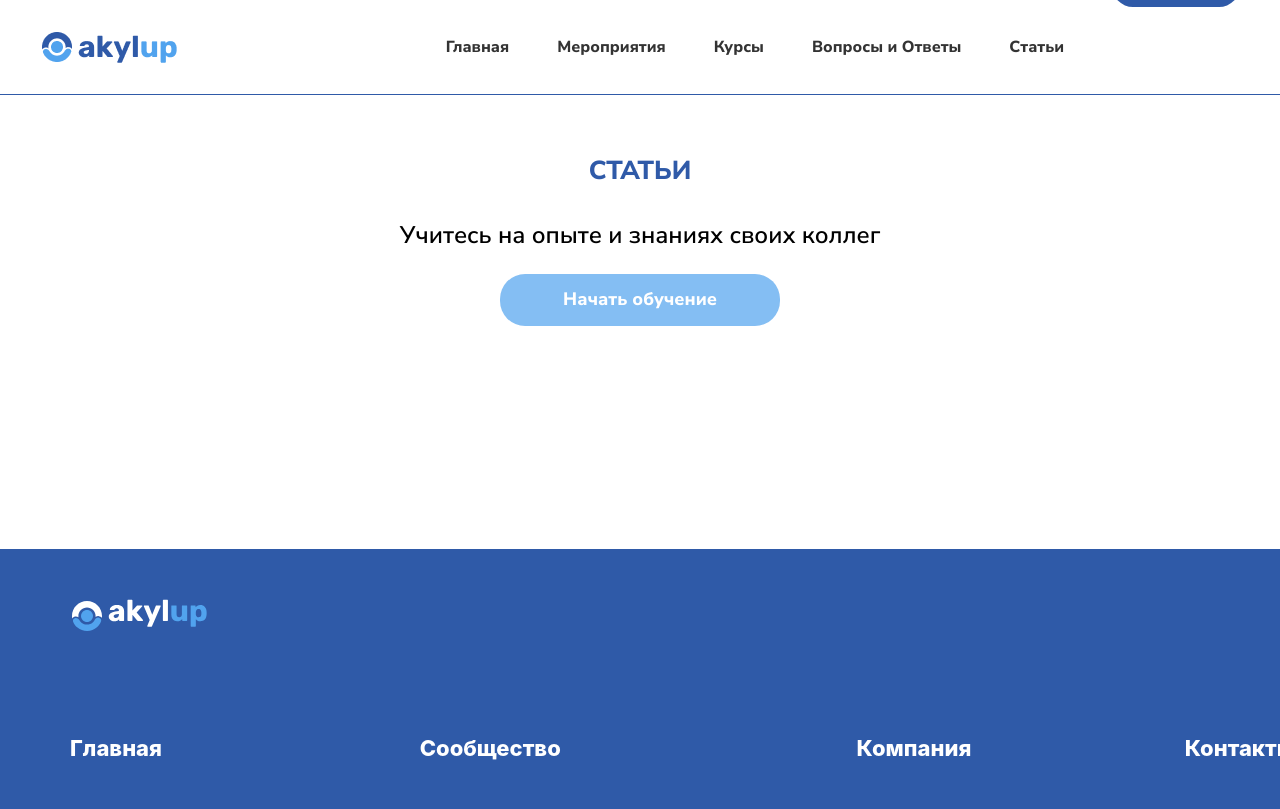
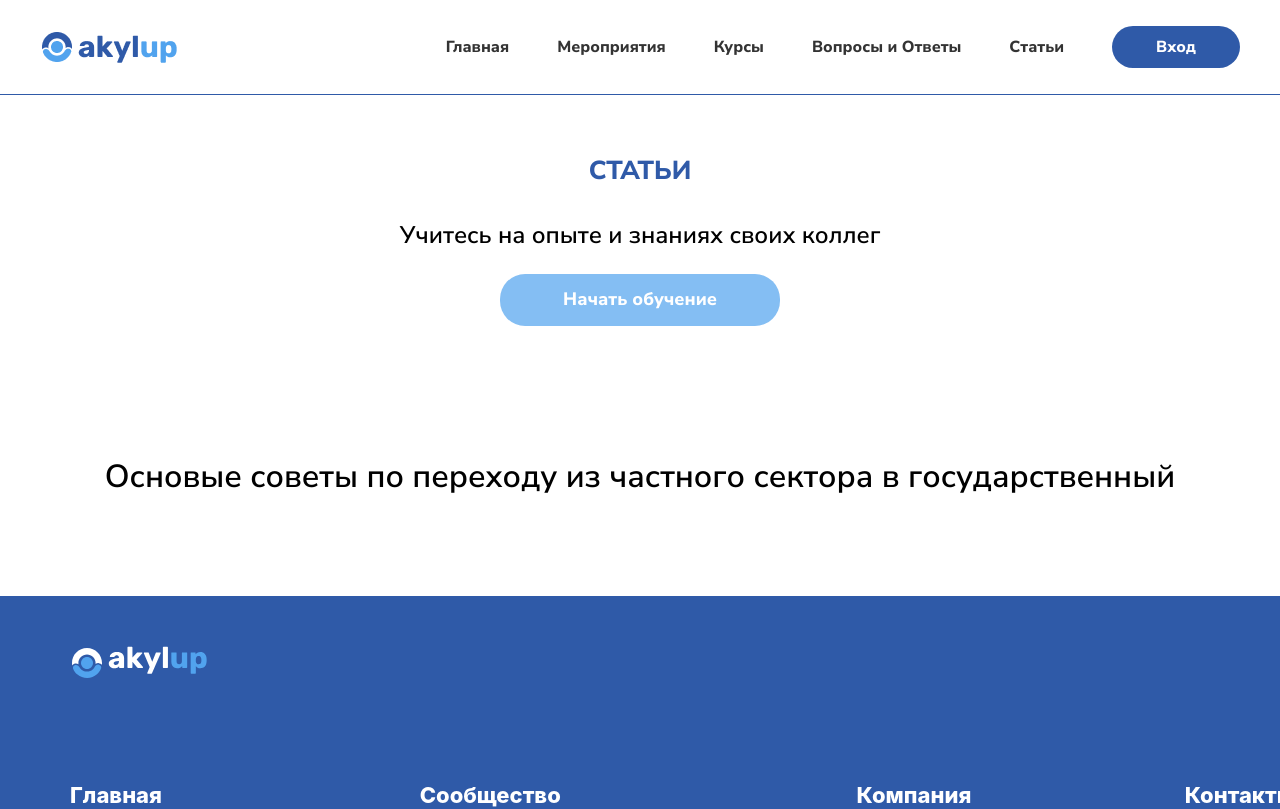
Before and after one commit to 09mazya/AkylUP, a React (Create React App) app: page /articles in a window 1280 px wide. Shown: the top 809 px of the page. Built offline with nearby package versions, Linux system fonts and the light colour scheme; the HTML template or start-up script is replaced by a standard one.

Commit message:
fix problems

```diff
--- a/src/pages/Articles/Articles.css
+++ b/src/pages/Articles/Articles.css
@@ -9,7 +9,7 @@
   color: #000000;
 }
 
-button {
+.article-btn {
   padding: 15px 20px;
   width: 280px;
   height: 52px;
@@ -23,5 +23,16 @@ button {
   color: #ffffff;
   border: none;
   cursor: pointer;
-  margin-bottom: 123px;
+  margin-bottom: 80px;
 }
+
+.articles-list-p {
+  /* width: 751px;
+  height: 76px; */
+  font-family: "Nunito Sans";
+  font-style: normal;
+  font-weight: 600;
+  font-size: 32px;
+  line-height: 120%;
+  color: #000000;
+}
--- a/src/pages/Articles/Articles.jsx
+++ b/src/pages/Articles/Articles.jsx
@@ -7,7 +7,13 @@ function Articles() {
       <div>
         <h1>Статьи</h1>
         <p className="article-text">Учитесь на опыте и знаниях своих коллег</p>
-        <button>Начать обучение</button>
+        <button className="article-btn">Начать обучение</button>
+        <div className="articles-list">
+          <img src="" alt="" />
+          <p className="articles-list-p">
+            Основые советы по переходу из частного сектора в государственный{" "}
+          </p>
+        </div>
       </div>
     </>
   );
```
